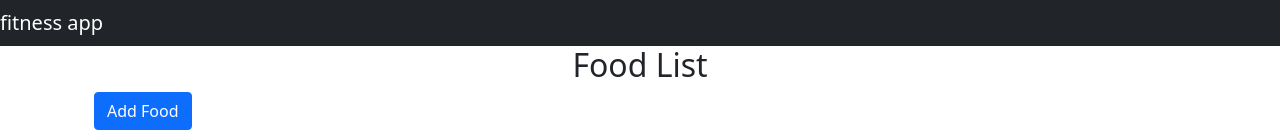
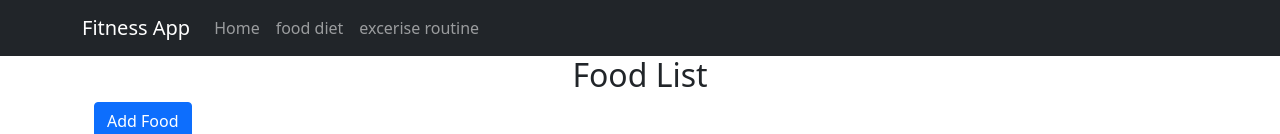
Before and after one commit to Jruz9/lifestyle-fitness-webapp, a React (Create React App) app in the folder lifestyle-fitness-webapp/frontend/webapp-frontend/: page / in a window 1280 px wide. Shown: the top 134 px of the page. Built offline with nearby package versions, Linux system fonts and the light colour scheme; no server answers.

Commit message:
Fixed navbar and added new links.

```diff
--- a/lifestyle-fitness-webapp/frontend/webapp-frontend/src/components/HeaderComponent.jsx
+++ b/lifestyle-fitness-webapp/frontend/webapp-frontend/src/components/HeaderComponent.jsx
@@ -1,4 +1,5 @@
 import React, { Component } from 'react';
+import { Navbar, Nav, Container } from 'react-bootstrap';
 
 class HeaderComponent extends Component {
     constructor(props){
@@ -13,18 +14,32 @@ class HeaderComponent extends Component {
     render() {
         return (
             <div>
-                <header>
+                <Navbar  expand='sm' bg='dark' variant='dark'>
+                <Container>
+                    <Navbar.Brand href="/">Fitness App </Navbar.Brand>
+                    <Navbar.Toggle aria-controls="responsive-navbar-nav" />
+                    <Navbar.Collapse id='responsive-navbar-nav'>
+                    <Nav>
+                        <Nav.Link href='/'>Home</Nav.Link>
+                        <Nav.Link href='/'>food diet</Nav.Link>
+                        <Nav.Link href='/'>excerise routine</Nav.Link>
+                    </Nav>
+                    </Navbar.Collapse>
+                    </Container>
+                    </Navbar>
+
+{/*
                     <nav className='navbar navbar-expand md navbar-dark bg-dark '>
                         <div >
                             <a href='/' className='navbar-brand'>fitness app</a>
                         </div>
 
-                    </nav>
-                </header>
+                    </nav> */}
+
             </div>
         );
     }
 }
 
 export
- default HeaderComponent;
+default HeaderComponent;
```
